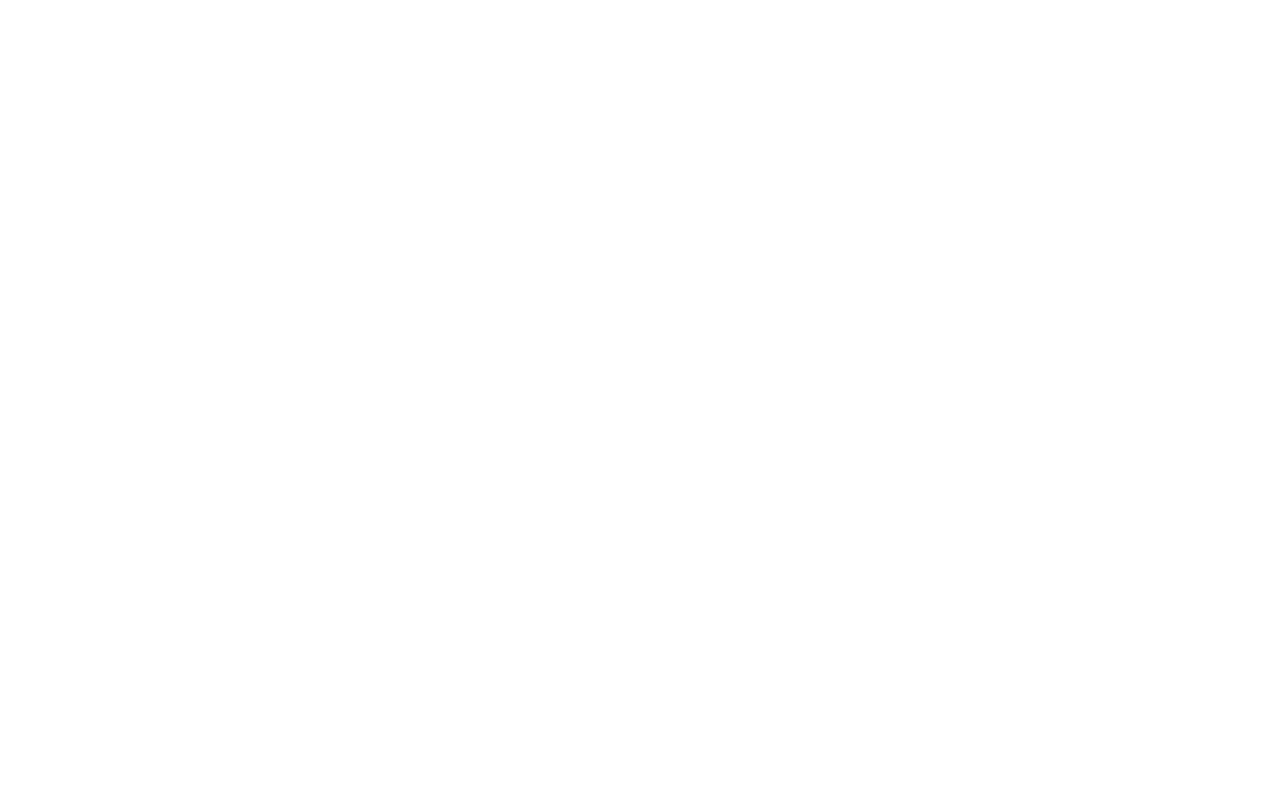
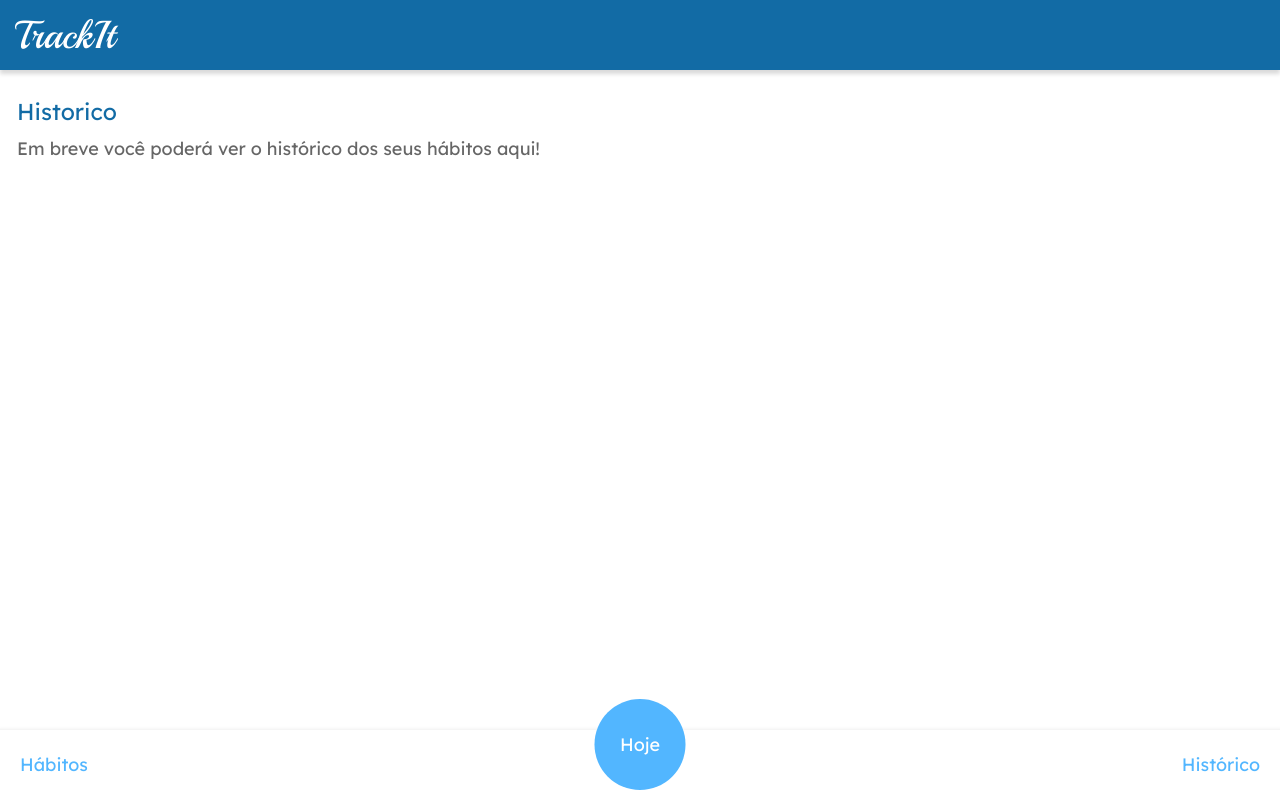
Before and after one commit to wesley-franca/Trackit, a React (Create React App) app: page /historico in a window 1280 px wide. Before the commit this address had no page. Built offline with nearby package versions, Linux system fonts and the light colour scheme.

Commit message:
feat (habit&history/rote): creation and layout designing of HistoryPage.js and HabitPage.js on rotes /historico and /habitos

```diff
--- a/src/App.js
+++ b/src/App.js
@@ -1,6 +1,8 @@
-import LoginPage from "./login&Registration/LoginPage.js";
-import RegistrationPage from "./login&Registration/RegistrationPage.js";
+import LoginPage from "./Login&Registration/LoginPage.js";
+import RegistrationPage from "./Login&Registration/RegistrationPage.js";
 import TodayPage from "./Content/TodayPage.js"
+import HabitPage from "./Content/HabitPage.js"
+import HistoryPage from "./Content/HistoryPage.js"
 import Context from './tools/Context.js';
 
 import { useState } from "react";
@@ -16,7 +18,8 @@
           <Route path="/" element={<LoginPage />} />
           <Route path="/cadastro" element={<RegistrationPage />} />
           <Route path="/hoje" element={<TodayPage />} />
-
+          <Route path="/habitos" element={<HabitPage />} />
+          <Route path="/historico" element={<HistoryPage />} />
         </Routes>
       </BrowserRouter>
     </Context.Provider>
--- a/src/Content/Bars/Footer.js
+++ b/src/Content/Bars/Footer.js
@@ -1,4 +1,4 @@
-import TodayGoal from "./TodayGoal.js"
+import TodayGoal from "./TodayGoal.js";
 
 import { Link } from "react-router-dom"
 import styled from "styled-components"
--- /dev/null
+++ b/src/Content/HabitPage.js
@@ -0,0 +1,23 @@
+import Footer from "./Bars/Footer.js";
+import Top from "./Bars/Top.js";
+
+import styled from "styled-components";
+
+function HabitPage() {
+    return (
+        <>
+            <Top />
+            <Holder>
+                <p>Meus hábitos</p>
+            </Holder>
+
+            <Footer />
+        </>
+    )
+}
+
+const Holder = styled.div`
+    margin: 70px 17px;
+`
+
+export default HabitPage;
--- /dev/null
+++ b/src/Content/HistoryPage.js
@@ -0,0 +1,39 @@
+import Footer from "./Bars/Footer.js"
+import Top from "./Bars/Top.js"
+
+import styled from "styled-components";
+
+function HistoryPage() {
+    return (
+        <>
+            <Top />
+            <Holder>
+                <Title>Historico </Title>
+                <Message>Em breve você poderá ver o histórico dos seus hábitos aqui!</Message>
+            </Holder>
+
+            <Footer />
+        </>
+    )
+}
+
+const Holder = styled.div`
+    margin: 70px 17px;
+
+`
+const Title= styled.p`
+    font-size: 23px;
+    font-weight: 400;
+    font-family: 'Lexend Deca', sans-serif;
+    color: #126BA5;
+    margin-top: 100px;
+    margin-bottom: 17px;
+`
+const Message = styled.p`
+    font-size: 18px;
+    font-weight: 400;
+    font-family: 'Lexend Deca', sans-serif;
+    color: #666666;
+`
+
+export default HistoryPage;
--- a/src/Content/TodayPage.js
+++ b/src/Content/TodayPage.js
@@ -1,5 +1,5 @@
-import Top from "./Bars/Top.js"
-import Footer from "./Bars/Footer.js"
+import Top from "./Bars/Top.js";
+import Footer from "./Bars/Footer.js";
 
 function TodayPage() {
 
--- a/src/login&Registration/Login.js
+++ b/src/Login&Registration/Login.js
@@ -1,5 +1,5 @@
 import { LoginPost } from "../tools/UseAxios.js"
-import Context from '../tools/Context.js';
+import Context from "../tools/Context.js";
 
 import { useState, useContext } from "react";
 import { useNavigate } from "react-router-dom";
```
Also changed, not shown: src/Login&Registration/LoginPage.js (renamed from src/login&Registration/LoginPage.js), src/Login&Registration/Registration.js (renamed from src/login&Registration/Registration.js), src/Login&Registration/RegistrationPage.js (renamed from src/login&Registration/RegistrationPage.js), src/Login&Registration/styles/MainLogo.js (renamed from src/login&Registration/styles/MainLogo.js).
